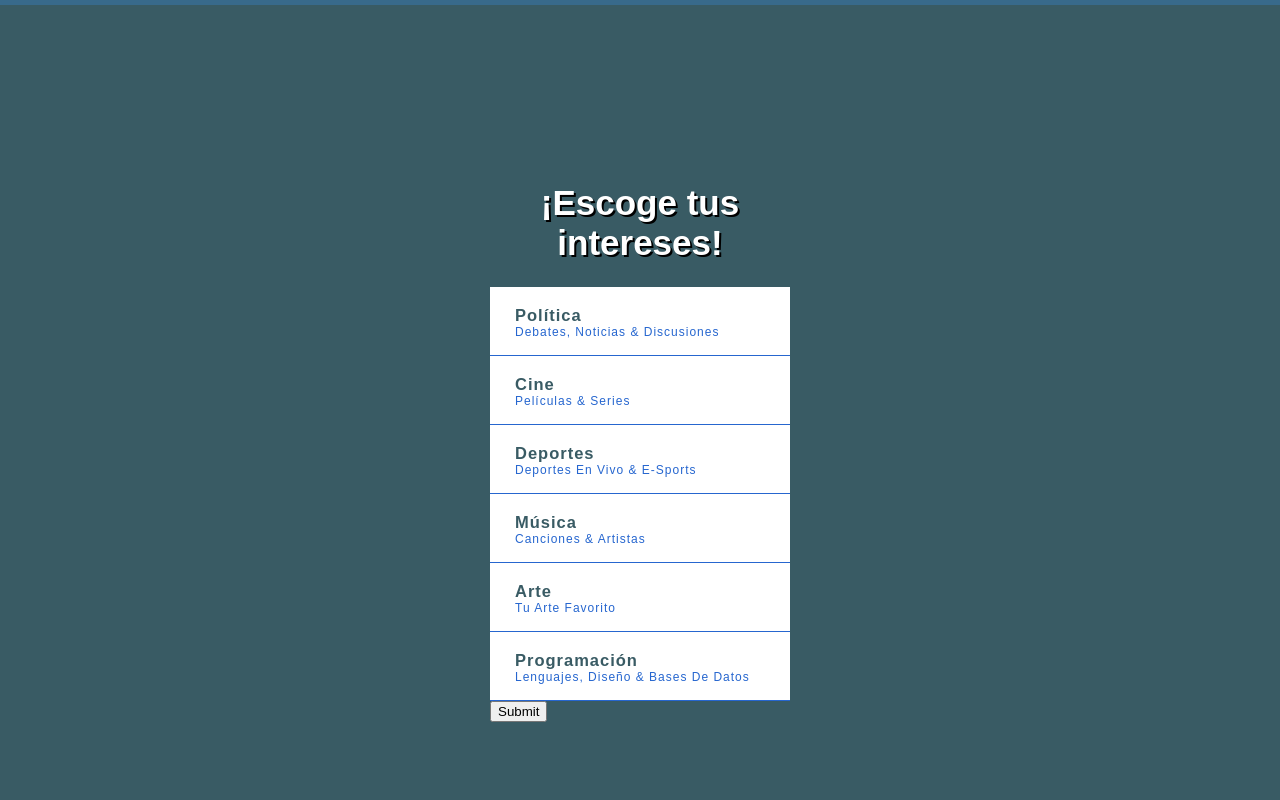
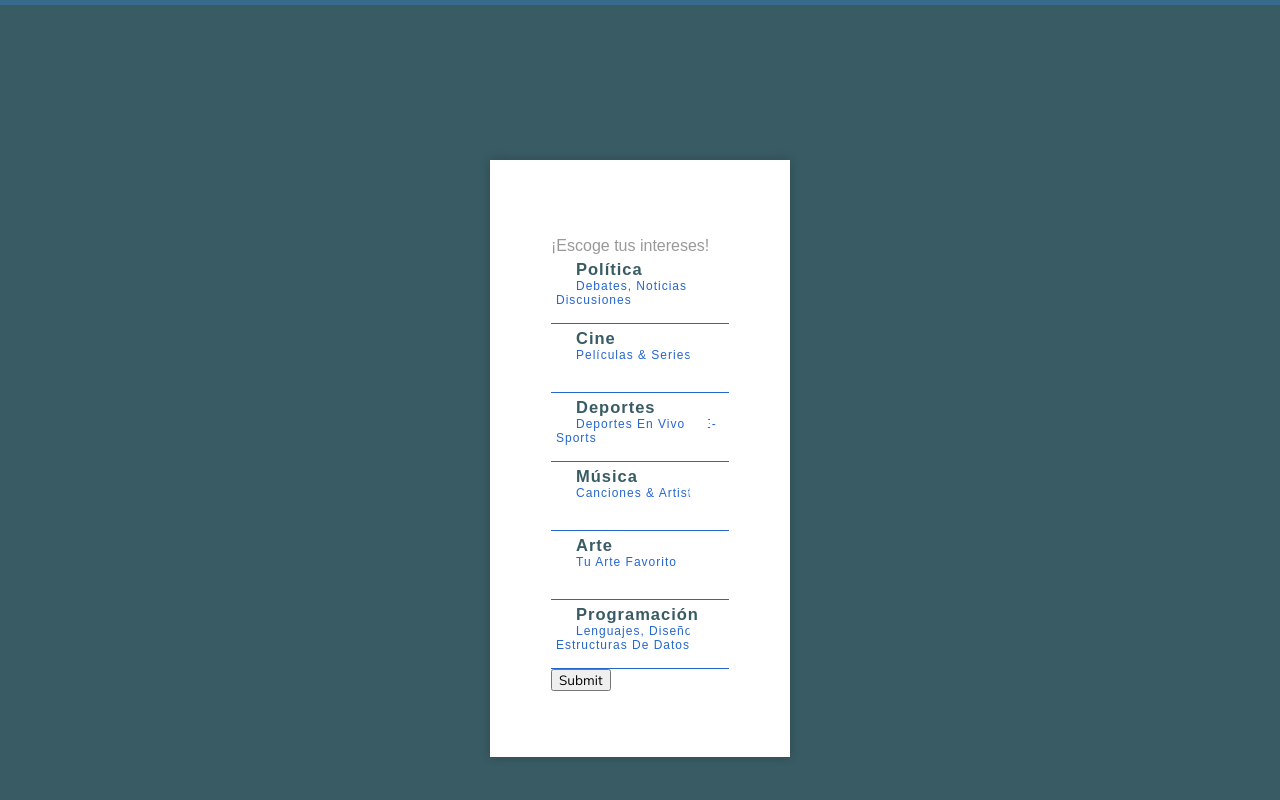
Before and after one commit to nickolasnolte1/Proyecto-Estructura-de-Datos-2.0, a Flask app: page /categories in a window 1280 px wide. Run offline with Flask 2, Linux system fonts and the light colour scheme; some libraries are stand-ins or nearby versions.

Commit message:
Categories update

```diff
--- a/templates/categories.html
+++ b/templates/categories.html
@@ -1,7 +1,15 @@
 <!DOCTYPE html>
 <html land = "en">
 <head>
+
+
+    <!-- LINEARICONS -->
+    <link rel="stylesheet" href="/static/fonts/linearicons/style.css">
+
+    <!-- STYLE CSS -->
+    <link rel="stylesheet" href="/static/css/style.css">
    <style>
+
        html, body {
 	        margin: 0;
 	        padding: 0;
@@ -34,6 +42,10 @@
             right: 0px;
             margin: 0px auto;
         }
+
+
+
+
         input[type=checkbox] {
             display: none;
         }
@@ -109,13 +121,12 @@
    </style>
    <link  rel="stylesheet" href = "{{csss}}">
 
-
 </head>
 <body>
         <div class="tasks">
         <form method="post">
             <!-- title -->
-            <h1>¡Escoge tus intereses!</h1>
+            <div class="font1">¡Escoge tus intereses!</div>
             <!-- task 1 -->
             <input id='label-1' type='checkbox' name="1" value="1"/>
             <label for='label-1'>
@@ -155,7 +166,7 @@
             <input id='label-6' type='checkbox' name="6" value="6"/>
             <label for='label-6'>
             <h2>Programación
-                <span>Lenguajes, Diseño &amp; Bases de Datos</span>
+                <span>Lenguajes, Diseño &amp; Estructuras de Datos</span>
             </h2>
             </label>
             <input type="submit">
```
